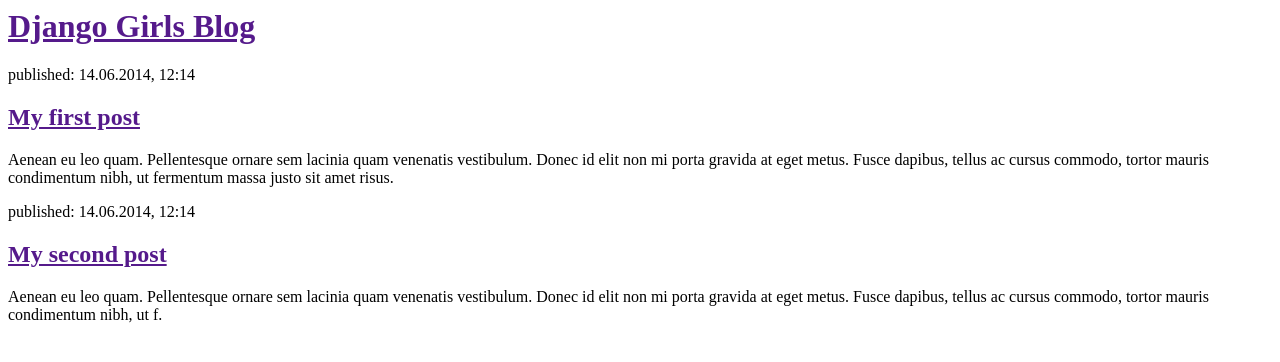
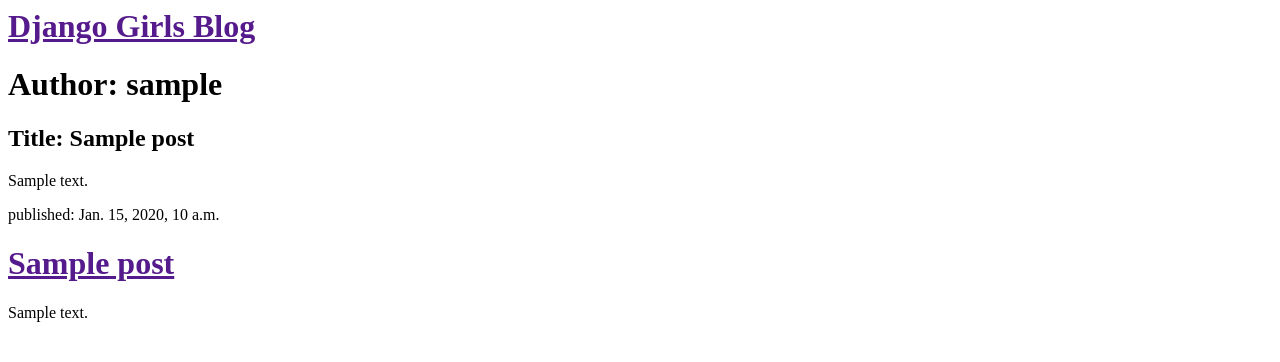
Before and after one commit to larsbauerj/my-first-blog, a Django app: template blog/templates/blog/post_list.html in a window 1280 px wide. Shown: the top 362 px of the page. Run offline with Django 3.2, Linux system fonts and the light colour scheme; the template is opened without the code that fills it: values that come from a table or form of the project are taken from there, others are empty; tables that the repository leaves empty hold one stand-in row (values such as "Sample post").

Commit message:
Modified templates to display posts from database.

```diff
--- a/blog/models.py
+++ b/blog/models.py
@@ -6,10 +6,8 @@
   author = models.ForeignKey('auth.User')
   title = models.CharField(max_length=200)
   text = models.TextField()
-  created_date = models.DateTimeField(
-      default=timezone.now)
-  published_date = models.DateTimeField(
-      blank=True, null=True)
+  created_date = models.DateTimeField( default=timezone.now)
+  published_date = models.DateTimeField( blank=True, null=True)
 
   def publish(self):
     self.published_date = timezone.now()
--- a/blog/templates/blog/post_list.html
+++ b/blog/templates/blog/post_list.html
@@ -8,15 +8,20 @@
         </div>
 
         <div>
-            <p>published: 14.06.2014, 12:14</p>
-            <h2><a href="">My first post</a></h2>
-            <p>Aenean eu leo quam. Pellentesque ornare sem lacinia quam venenatis vestibulum. Donec id elit non mi porta gravida at eget metus. Fusce dapibus, tellus ac cursus commodo, tortor mauris condimentum nibh, ut fermentum massa justo sit amet risus.</p>
+          {% for post in posts %}
+          <h1>Author: {{ post.author }}</h1>
+          <h2>Title: {{ post.title }}</h2>
+           <p>
+        {{ post.text|linebreaks }}
+            </p>
+            {% endfor %}
         </div>
-
-        <div>
-            <p>published: 14.06.2014, 12:14</p>
-            <h2><a href="">My second post</a></h2>
-            <p>Aenean eu leo quam. Pellentesque ornare sem lacinia quam venenatis vestibulum. Donec id elit non mi porta gravida at eget metus. Fusce dapibus, tellus ac cursus commodo, tortor mauris condimentum nibh, ut f.</p>
-        </div>
+    {% for post in posts %}
+    <div>
+        <p>published: {{ post.published_date }}</p>
+        <h1><a href="">{{ post.title }}</a></h1>
+        <p>{{ post.text|linebreaks }}</p>
+    </div>
+    {% endfor %}
     </body>
 </html>
--- a/blog/views.py
+++ b/blog/views.py
@@ -1,4 +1,7 @@
 from django.shortcuts import render
+from django.utils import timezone
+from .models import Post
 
 def post_list(request):
-  return render(request, 'blog/post_list.html', {})
+  posts = Post.objects.filter(published_date__lte=timezone.now()).order_by('published_date')
+  return render(request, 'blog/post_list.html', {'posts': posts})
```
